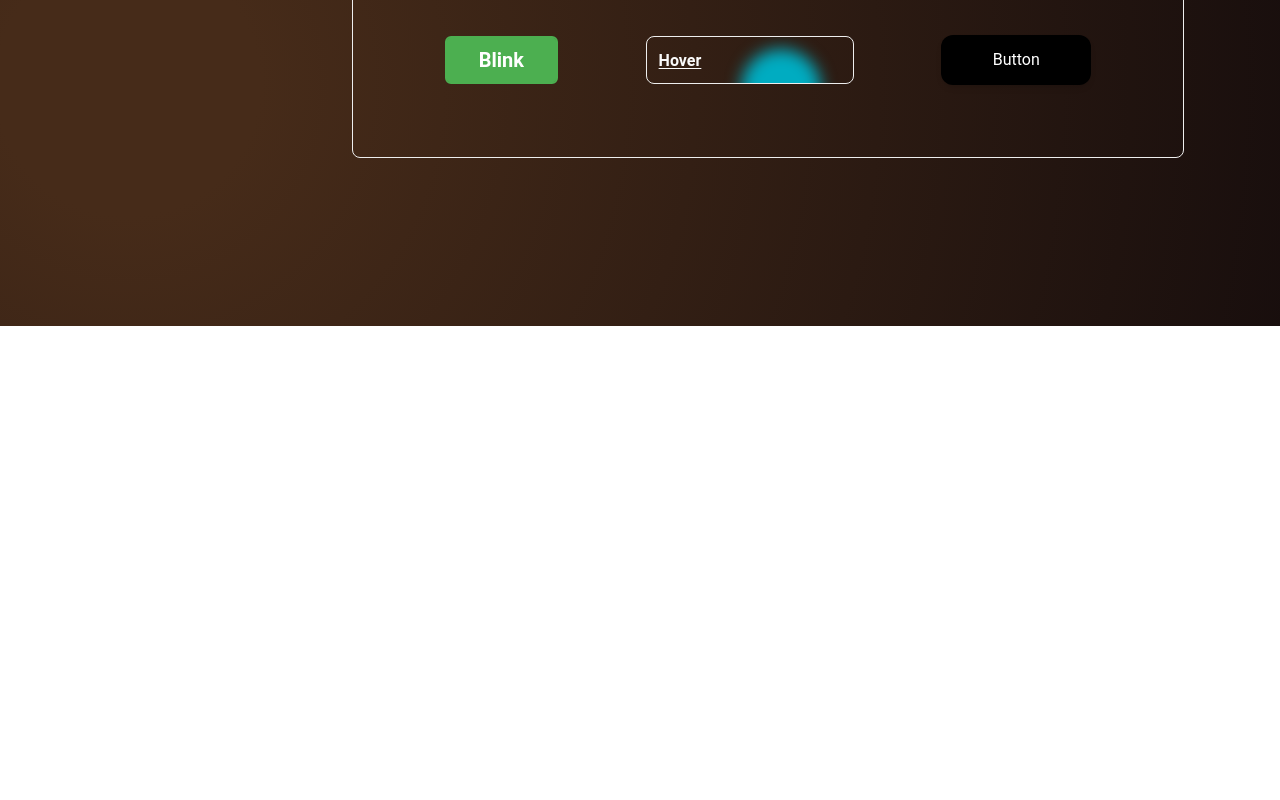
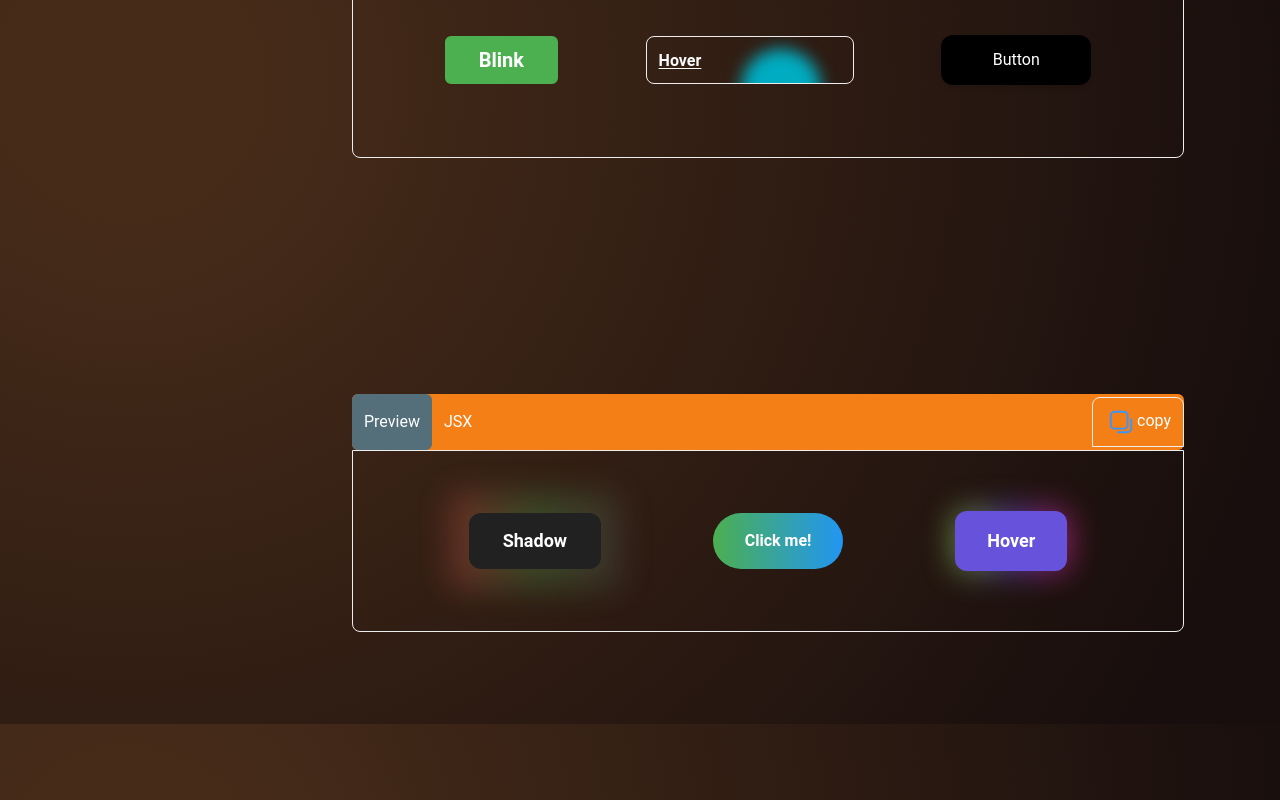
Before and after one commit to akash-khan-311/softui, a React (Vite) app: page /components/button in a window 1280 px wide. Shown: the part 1676-2476 px from the top of the page. Before the commit the page ends 2002 px from the top, so only its background shows below. Built offline with nearby package versions, Linux system fonts and the light colour scheme.

Commit message:
Button 5 added

```diff
--- a/src/UIcomponents/Avatar/Avatar.jsx
+++ b/src/UIcomponents/Avatar/Avatar.jsx
@@ -7,7 +7,6 @@ const Avatar = () => {
     <div className="flex flex-col justify-center items-center gap-5">
       {/* Avatar-1 */}
       <Avatars1 />
-      <Avatars1 />
       <Avatars2 />
       <Avatars3 />
     </div>
--- a/src/UIcomponents/Button/Button.jsx
+++ b/src/UIcomponents/Button/Button.jsx
@@ -2,15 +2,16 @@ import Button1 from "../../components/App/Buttons/Button1";
 import Button2 from "../../components/App/Buttons/Button2";
 import Button3 from "../../components/App/Buttons/Button3";
 import Button4 from "../../components/App/Buttons/Button4";
+import Button5 from "../../components/App/Buttons/Button5";
 
 const Button = () => {
   return (
     <div className="flex flex-col gap-5 justify-center items-start">
-      {/* Button 1 */}
       <Button1 />
       <Button2 />
       <Button3 />
       <Button4 />
+      <Button5 />
     </div>
   );
 };
--- a/src/components/App/Avatars/Avatars1.jsx
+++ b/src/components/App/Avatars/Avatars1.jsx
@@ -13,17 +13,17 @@ const Avatars1 = () => {
         <div className="flex flex-wrap gap-5 justify-evenly items-center ">
           <img
             className="w-16 h-16 rounded-full"
-            src="https://img.freepik.com/free-vector/businessman-character-avatar-isolated_24877-60111.jpg"
+            src="https://images.unsplash.com/photo-1633332755192-727a05c4013d?ixlib=rb-1.2.1&ixid=MnwxMjA3fDB8MHxwaG90by1wYWdlfHx8fGVufDB8fHx8&auto=format&fit=crop&w=1480&q=80"
             alt="Rounded avatar"
           />
           <img
             className="w-16 h-16 rounded"
-            src="https://img.freepik.com/free-vector/businessman-character-avatar-isolated_24877-60111.jpg"
+            src="https://images.unsplash.com/photo-1633332755192-727a05c4013d?ixlib=rb-1.2.1&ixid=MnwxMjA3fDB8MHxwaG90by1wYWdlfHx8fGVufDB8fHx8&auto=format&fit=crop&w=1480&q=80"
             alt="Default avatar"
           />
           <img
             className="w-16 h-16 p-1 rounded-full ring-2 ring-gray-300 dark:ring-gray-500"
-            src="https://img.freepik.com/free-vector/businessman-character-avatar-isolated_24877-60111.jpg"
+            src="https://images.unsplash.com/photo-1633332755192-727a05c4013d?ixlib=rb-1.2.1&ixid=MnwxMjA3fDB8MHxwaG90by1wYWdlfHx8fGVufDB8fHx8&auto=format&fit=crop&w=1480&q=80"
             alt="Bordered avatar"
           />
         </div>
--- a/src/components/App/Avatars/Avatars3.jsx
+++ b/src/components/App/Avatars/Avatars3.jsx
@@ -15,27 +15,27 @@ const Avatars3 = () => {
         <div className="flex flex-wrap justify-evenly gap-5 ">
           <img
             className="w-6 h-6 rounded"
-            src="https://cdn.openart.ai/stable_diffusion/853e3cb67e034e85f9747651667bd1a901ca4863_2000x2000.webp"
+            src="https://images.pexels.com/photos/614810/pexels-photo-614810.jpeg?auto=compress&cs=tinysrgb&crop=faces&fit=crop&h=200&w=200"
             alt="Extra small avatar"
           />
           <img
             className="w-8 h-8 rounded"
-            src="https://cdn.openart.ai/stable_diffusion/853e3cb67e034e85f9747651667bd1a901ca4863_2000x2000.webp"
+            src="https://images.pexels.com/photos/614810/pexels-photo-614810.jpeg?auto=compress&cs=tinysrgb&crop=faces&fit=crop&h=200&w=200"
             alt="Small avatar"
           />
           <img
             className="w-10 h-10 rounded"
-            src="https://cdn.openart.ai/stable_diffusion/853e3cb67e034e85f9747651667bd1a901ca4863_2000x2000.webp"
+            src="https://images.pexels.com/photos/614810/pexels-photo-614810.jpeg?auto=compress&cs=tinysrgb&crop=faces&fit=crop&h=200&w=200"
             alt="Medium avatar"
           />
           <img
             className="w-20 h-20 rounded"
-            src="https://cdn.openart.ai/stable_diffusion/853e3cb67e034e85f9747651667bd1a901ca4863_2000x2000.webp"
+            src="https://images.pexels.com/photos/614810/pexels-photo-614810.jpeg?auto=compress&cs=tinysrgb&crop=faces&fit=crop&h=200&w=200"
             alt="Large avatar"
           />
           <img
             className="rounded w-36 h-36"
-            src="https://cdn.openart.ai/stable_diffusion/853e3cb67e034e85f9747651667bd1a901ca4863_2000x2000.webp"
+            src="https://images.pexels.com/photos/614810/pexels-photo-614810.jpeg?auto=compress&cs=tinysrgb&crop=faces&fit=crop&h=200&w=200"
             alt="Extra large avatar"
           />
         </div>
--- a/src/components/App/Buttons/Button4.jsx
+++ b/src/components/App/Buttons/Button4.jsx
@@ -6,9 +6,7 @@ const Button4 = () => {
       <CodeBox
         stringCode={`<button className="cursor-pointer rounded-md relative group overflow-hidden border-2 px-8 py-2 border-green-500"><span className="font-bold text-white text-xl relative z-10 group-hover:text-green-500 duration-500">Blink</span><span class="absolute top-0 left-0 w-full bg-green-500 duration-500 group-hover:-translate-x-full h-full"></span><span className="absolute top-0 left-0 w-full bg-green-500 duration-500 group-hover:translate-x-full h-full"></span><span class="absolute top-0 left-0 w-full bg-green-500 duration-500 delay-300 group-hover:-translate-y-full h-full"></span><span className="absolute delay-300 top-0 left-0 w-full bg-green-500 duration-500 group-hover:translate-y-full h-full"></span></button>
 <button className="group group-hover:before:duration-500 group-hover:after:duration-1000 after:duration-500 hover:border-sky-300  duration-500 before:duration-500 hover:duration-500 underline underline-offset-2    hover:after:-right-2 hover:before:top-8 hover:before:right-16 hover:after:scale-150 hover:after:blur-none hover:before:-bottom-8 hover:before:blur-none hover:bg-sky-300 hover:underline hover:underline-offset-4  origin-left hover:decoration-2 hover:text-sky-900 relative bg-sky-800 h-12 w-52 border text-left p-3 text-gray-50 text-base font-bold rounded-lg  overflow-hidden  before:absolute before:w-12 before:h-12 before:content[''] before:right-1 before:top-1 before:z-10 before:bg-sky-400 before:rounded-full before:blur-lg  after:absolute after:z-10 after:w-20 after:h-20 after:content['']  after:bg-cyan-600 after:right-8 after:top-3 after:rounded-full after:blur">Hover</button>
-<button className="w-[150px] bg-black h-[50px] my-3 flex items-center justify-center rounded-xl cursor-pointer relative overflow-hidden transition-all duration-500 ease-in-out shadow-md hover:scale-105 hover:shadow-lg before:absolute before:top-0 before:-left-full before:w-full before:h-full before:bg-gradient-to-r before:from-[#009b49] before:to-[rgb(105,184,141)] before:transition-all before:duration-500 before:ease-in-out before:z-[-1] before:rounded-xl hover:before:left-0 text-[#fff]">Button</button>
-
-`}
+<button className="w-[150px] bg-black h-[50px] my-3 flex items-center justify-center rounded-xl cursor-pointer relative overflow-hidden transition-all duration-500 ease-in-out shadow-md hover:scale-105 hover:shadow-lg before:absolute before:top-0 before:-left-full before:w-full before:h-full before:bg-gradient-to-r before:from-[#009b49] before:to-[rgb(105,184,141)] before:transition-all before:duration-500 before:ease-in-out before:z-[-1] before:rounded-xl hover:before:left-0 text-[#fff]">Button</button>`}
       >
         <div className="flex flex-wrap gap-4 justify-evenly items-center">
           <button className="cursor-pointer rounded-md relative group overflow-hidden border-2 px-8 py-2 border-green-500">
--- /dev/null
+++ b/src/components/App/Buttons/Button5.jsx
@@ -0,0 +1,47 @@
+import CodeBox from "../../../Shared/CodeBox/CodeBox";
+
+const Button5 = () => {
+  return (
+    <>
+      <CodeBox
+        stringCode={`
+        <button className="relative"><span className="absolute -inset-5"><div className="w-full h-full max-w-sm mx-auto lg:mx-0 opacity-30 blur-lg transition bg-gradient-to-r from-red-400 via-green-500 to-gray-700"></div></span><a href="#" title="" className="relative z-10 inline-flex items-center justify-center w-full px-8 py-3 text-lg font-bold text-white transition-all duration-200 bg-gray-900 border-2 border-transparent sm:w-auto rounded-xl font-pj hover:bg-blue-600 focus:outline-none focus:ring-2 focus:ring-offset-2 focus:ring-gray-900" role="button">Shadow</a></button>
+        <button className="px-8 py-4 bg-gradient-to-r from-green-500 to-blue-500 text-white font-bold rounded-full transition-transform transform-gpu hover:-translate-y-1 hover:shadow-lg">Click me!</button>
+        <button className="relative inline-flex group"><span className="absolute transitiona-all duration-1000 opacity-70 -inset-px bg-gradient-to-r from-[#96da4f] via-[#5742d0] to-[#ec2994] rounded-xl blur-lg group-hover:opacity-100 group-hover:-inset-1 group-hover:duration-200 animate-tilt"></span><a href="#" title="Get quote now" className="relative inline-flex items-center justify-center px-8 py-4 text-lg font-bold text-white transition-all duration-200 bg-[#6752db] font-pj rounded-xl focus:outline-none focus:ring-2 focus:ring-offset-2 focus:ring-green-900" role="button">Hover</a></button>
+        `}
+      >
+        <div className="flex flex-wrap justify-evenly items-center gap-4">
+          <button className="relative">
+            <span className="absolute -inset-5">
+              <div className="w-full h-full max-w-sm mx-auto lg:mx-0 opacity-30 blur-lg transition bg-gradient-to-r from-red-400 via-green-500 to-gray-700"></div>
+            </span>
+            <a
+              href="#"
+              title=""
+              className="relative z-10 inline-flex items-center justify-center w-full px-8 py-3 text-lg font-bold text-white transition-all duration-200 bg-gray-900 border-2 border-transparent sm:w-auto rounded-xl font-pj hover:bg-blue-600 focus:outline-none focus:ring-2 focus:ring-offset-2 focus:ring-gray-900"
+              role="button"
+            >
+              Shadow
+            </a>
+          </button>
+          <button className="px-8 py-4 bg-gradient-to-r from-green-500 to-blue-500 text-white font-bold rounded-full transition-transform transform-gpu hover:-translate-y-1 hover:shadow-lg">
+            Click me!
+          </button>
+          <button className="relative inline-flex group">
+            <span className="absolute transitiona-all duration-1000 opacity-70 -inset-px bg-gradient-to-r from-[#96da4f] via-[#5742d0] to-[#ec2994] rounded-xl blur-lg group-hover:opacity-100 group-hover:-inset-1 group-hover:duration-200 animate-tilt"></span>
+            <a
+              href="#"
+              title="Get quote now"
+              className="relative inline-flex items-center justify-center px-8 py-4 text-lg font-bold text-white transition-all duration-200 bg-[#6752db] font-pj rounded-xl focus:outline-none focus:ring-2 focus:ring-offset-2 focus:ring-green-900"
+              role="button"
+            >
+              Hover
+            </a>
+          </button>
+        </div>
+      </CodeBox>
+    </>
+  );
+};
+
+export default Button5;
```
Also changed, not shown: src/components/App/Avatars/Avatars2.jsx (+4 -4 lines).
